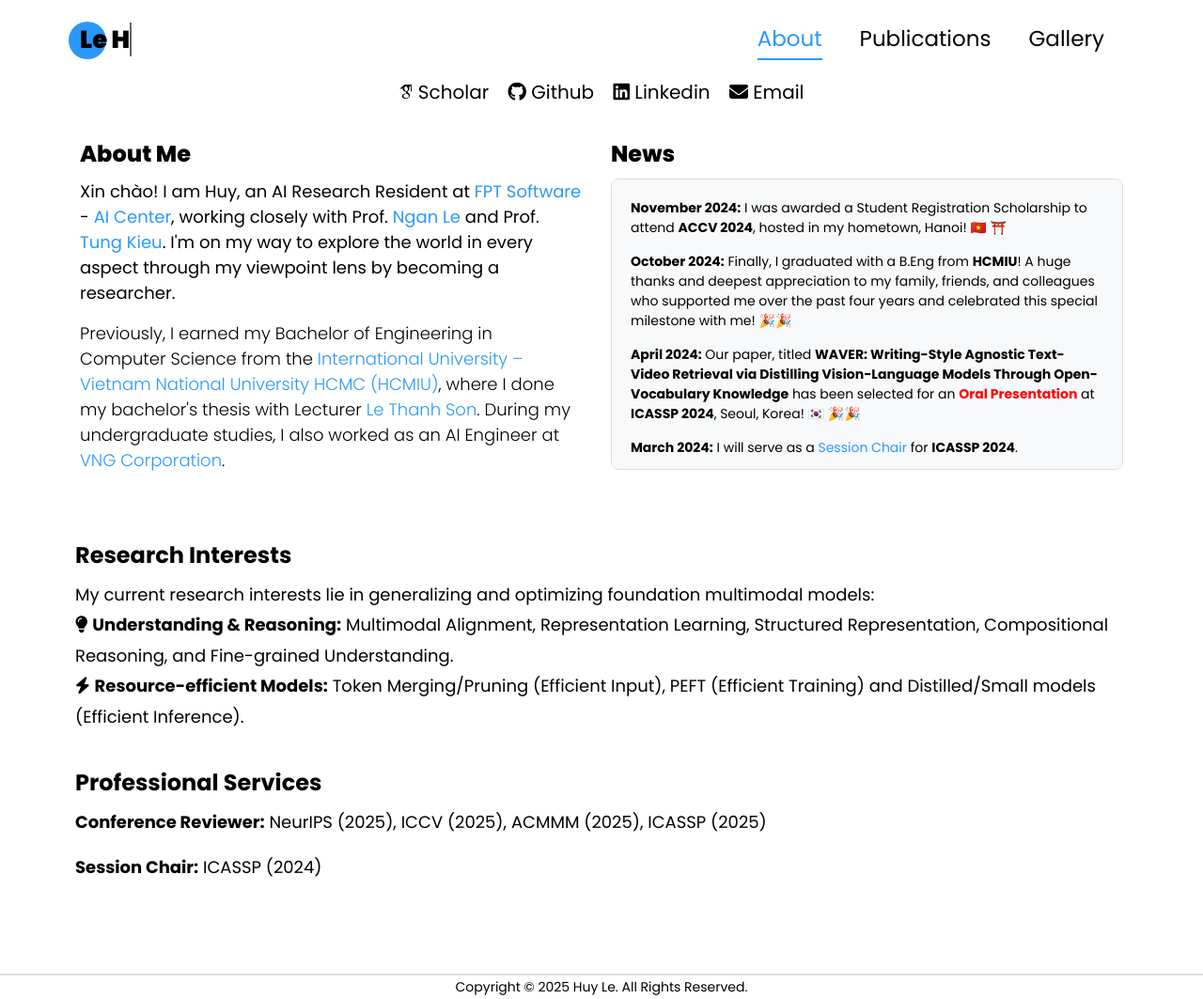
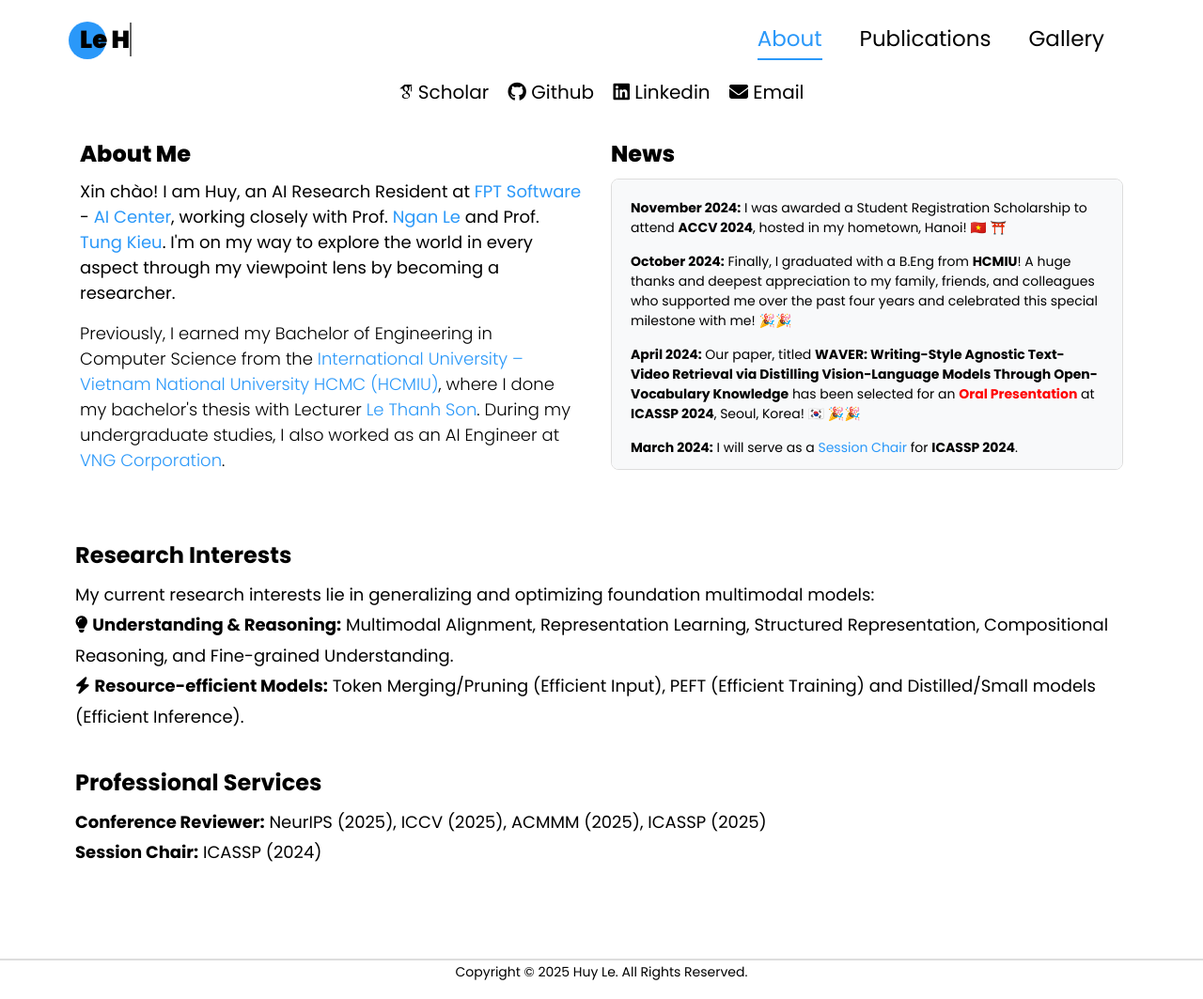
Before and after one commit to lehuy1611/lehuy1611.github.io, a Jekyll site: the page index.html, which Jekyll copies as it is, in a window 1280 px wide. Shown: the whole page at 94% size. Built offline with Jekyll 4.4.1, drawn with Linux system fonts in a browser that asks for light colours; some web fonts are replaced.

Commit message:
update services

```diff
--- a/index.html
+++ b/index.html
@@ -203,9 +203,7 @@
                 <h2 style="font-size: 24px;"><b>Professional Services</b></h2>
                 <p style="color: #000; font-size: 18px;">
                     <b>Conference Reviewer:</b> NeurIPS (2025), ICCV (2025), ACMMM (2025), ICASSP (2025)
-                </p>
-                <p style="color: #000; font-size: 18px;">
-                    <b>Session Chair:</b> ICASSP (2024)
+                    <br><b>Session Chair:</b> ICASSP (2024)
                 </p>
             </div>
 
```
